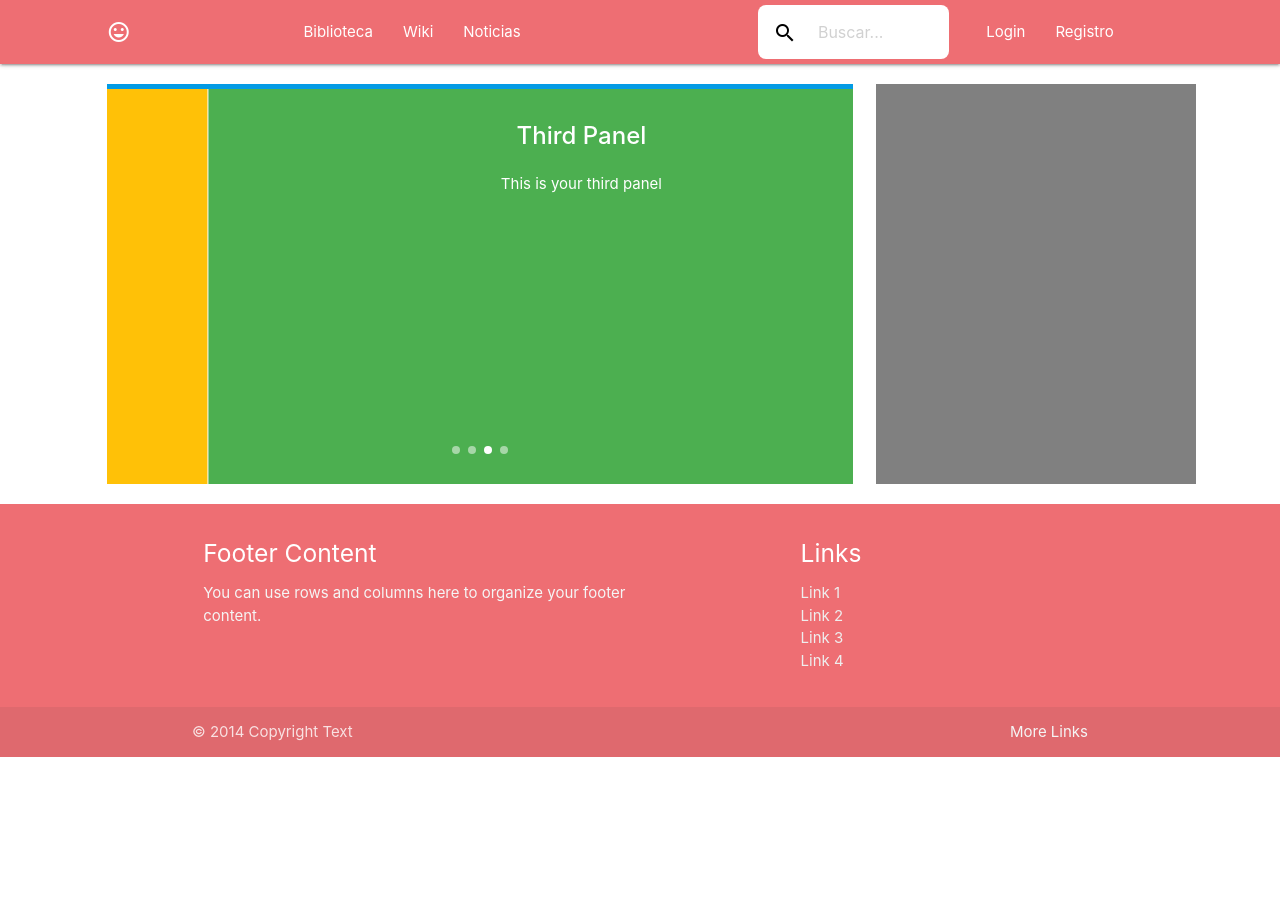
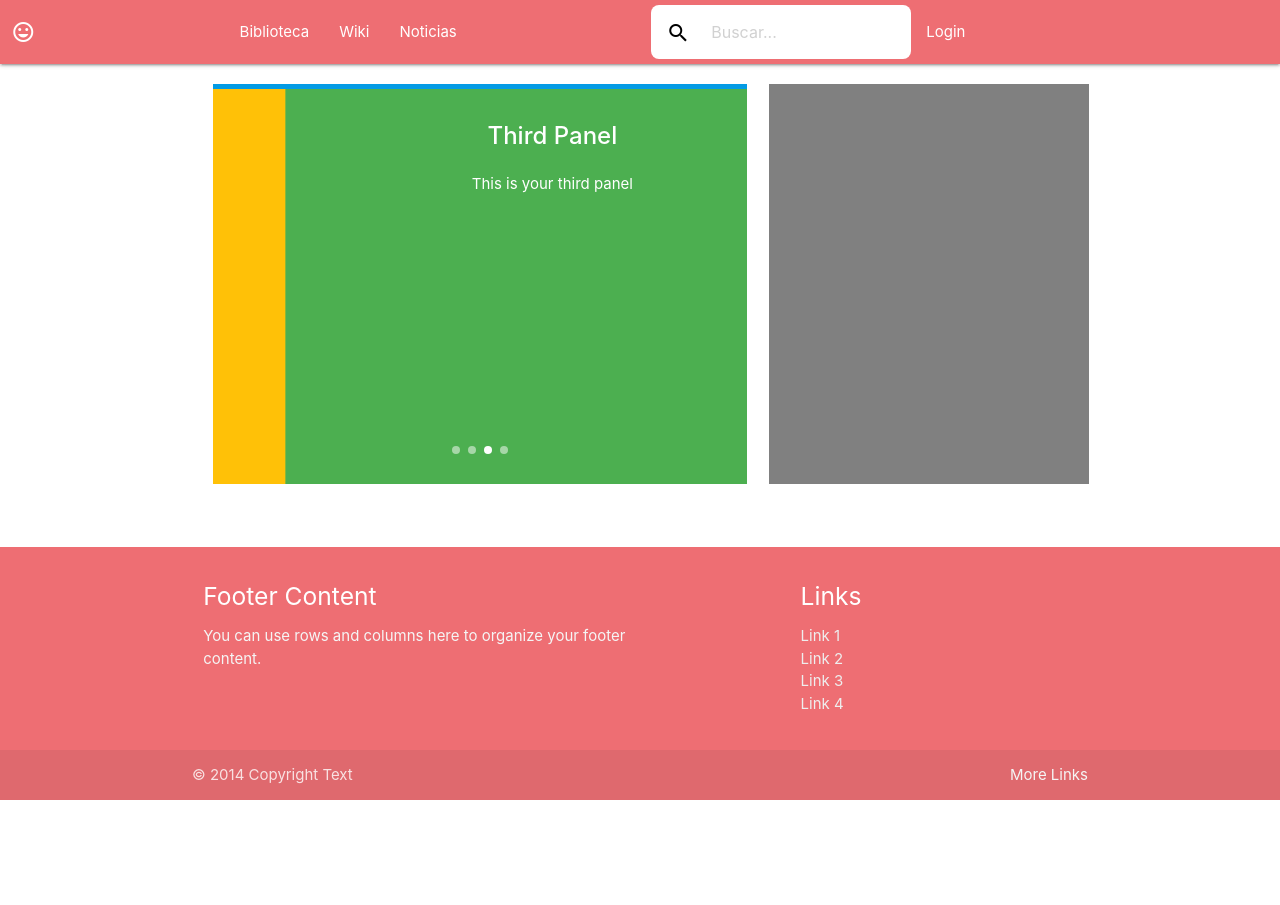
Before and after one commit to CristianUrrea/ReadZone, a PHP site: page /home.php in a window 1280 px wide. Run offline with PHP 8.4, Linux system fonts and the light colour scheme; some libraries are stand-ins or nearby versions.

Commit message:
Add files via upload
Cambios

```diff
--- a/css/home.css
+++ b/css/home.css
@@ -1,5 +1,7 @@
+/*################ HEADER ################*/
 /*################ BAR NAV ################*/
 #search {
+  width: 200px;
     margin-top: 5px;
     border-radius: 8px;
     -webkit-appearance: none
@@ -7,11 +9,8 @@
 #icon-search {
   margin-top: -4px;
 }
-#ul-div-nav-home {
-  width: 75%;
-  margin: auto;
-}
-
+/*#######################################*/
+/*################ MAIN ################*/
 /*################ CONTENT  ################*/
 
 #divFather {
@@ -31,7 +30,6 @@
 #btn-sign-up {
   background-color: #ef5350;
 }
-
 /*################ BARRA DE PROGRESO  ################*/
 .carousel-progress-bar-timer {
   display: block;
@@ -66,3 +64,11 @@
   -o-transition: none !important;
   transition: none !important;
 }
+/*#######################################*/
+/*################ FOOTER ################*/
+footer {
+  position:fixed;
+  bottom:0;
+  left:0;
+  width:100%;
+}
--- a/home.php
+++ b/home.php
@@ -43,14 +43,14 @@
             <nav class="nav-border">
                 <div class="nav-wrapper">
                     <div class="row">
-                        <div class="col s12 m2 l2 center">
-                            <a hef="#!" class="brand-logo "><i class="material-icons">tag_faces</i></a>
+                        <div id="div-logo" class="col s12 m2 l2">
+                            <a hef="#!" class="brand-logo"><i class="material-icons">tag_faces</i></a>
                             <a href="#" class="left sidenav-trigger" data-target="mobile-nav">
                                 <i class="material-icons white-text">menu</i>
                             </a>
                         </div>
-                        <div class="col s12 m4 l5">
-                            <ul id="ul-div-nav-home" class="hide-on-med-and-down">
+                        <div class="col s12 m4 l4">
+                            <ul id="ul-div-nav-home-links" class="hide-on-med-and-down">
                                 <li>
                                     <a class="search-hide" href="#">Biblioteca</a>
                                 </li>
@@ -62,14 +62,21 @@
                                 </li>
                             </ul>
                         </div>
-                        <div class="col s12 m3 l2">
+                        <!--
+                        <div class="col s12 m3 l4">
                             <ul class="right hide-on-med-and-down">
+
+                            </ul>
+                        </div>
+                      -->
+                        <div class="col s12 m2 l6">
+                            <ul class="hide-on-med-and-down">
                               <li>
                                   <form id="navbarsearch">
                                       <div class="navfix">
                                           <div id="navfix2" style="">
                                               <div class="input-field">
-                                                    <input id="search" type="search" style="" required="" placeholder="Buscar..." class="searchbarfix white">
+                                                  <input id="search" type="search" required="" placeholder="Buscar..." class="searchbarfix white">
                                                   <label id="icon-search" class="label-icon" for="search"><i class="material-icons black-text">search</i></label>
                                                   <i id="icon-search" class="material-icons">close</i>
                                               </div>
@@ -77,12 +84,7 @@
                                       </div>
                                   </form>
                               </li>
-                            </ul>
-                        </div>
-                        <div class="col s12 m3 l3">
-                            <ul class="hide-on-med-and-down">
                                 <li><a href="#" class="white-text">Login</a></li>
-                                <li><a href="#" class="white-text">Registro</a></li>
                             </ul>
                         </div>
                     </div>
@@ -104,10 +106,10 @@
         <!--################ POPULAR AND RANKING ################-->
         <div id="divFather">
             <div class="row">
-                <div class="col s12 m1 l1">
+                <div class="col s12 m1 l2">
                 </div>
                 <!--################ POPULAR ################-->
-                <div class="carousel carousel-slider center col s12 m10 l7">
+                <div class="carousel carousel-slider center col s12 m10 l5">
                     <div class="carousel-fixed-item center">
                         <!-- Timer "progress bar"-->
                         <hr class="carousel-progress-bar-timer animate" />
@@ -135,7 +137,7 @@
                 <div id="div2" class="col s12 m3 l3 hide-on-med-and-down">
 
                 </div>
-                <div class="col s12 m1 l1">
+                <div class="col s12 m1 l12">
                 </div>
             </div>
             <!--################ RECOMENDATIONS ################-->
@@ -179,9 +181,8 @@
     <!--################################-->
 
     <!--Import jQuery before materialize.js-->
-    <script type="text/javascript" src="https://cdnjs.cloudflare.com/ajax/libs/materialize/0.98.2/js/materialize.min.js"></script>
     <script type="text/javascript" src="https://code.jquery.com/jquery-2.1.1.min.js"></script>
-    <script src="https://cdnjs.cloudflare.com/ajax/libs/materialize/1.0.0/js/materialize.min.js"></script>
+    <script type="text/javascript" src="https://cdnjs.cloudflare.com/ajax/libs/materialize/1.0.0/js/materialize.min.js"></script>
     <script type="text/javascript" src="js/home.js"></script>
 </body>
 
--- a/js/home.js
+++ b/js/home.js
@@ -9,6 +9,7 @@ $(document).ready(function() {
     });
 
     /*################## INPUT SEARCH ##################*/
+    /*
     window.onload = function() {
         $(document).ready(function() {
             var trig = 1;
@@ -21,7 +22,7 @@ $(document).ready(function() {
                 //$('.search-hide').addClass('hide');
                 if (trig == 1) {
                     $('#navfix2').animate({
-                        width: '+=100',
+                        width: '+=600',
                         marginRight: 0
                     }, 400);
                     trig++;
@@ -30,7 +31,7 @@ $(document).ready(function() {
             // if user leaves the form the width will go back to original state
             $("#search").focusout(function() {
                 $('#navfix2').animate({
-                    width: '-=100'
+                    width: '-=600'
                 }, 400);
                 trig = trig - 1;
                 //handle other nav elements visibility first to avoid push down
@@ -38,7 +39,7 @@ $(document).ready(function() {
             });
         });
     }
-
+    */
     setTimeout(autoplay, 4000);
 
     function autoplay() {
```
Lines whose indentation alone changed are shown as unchanged.
